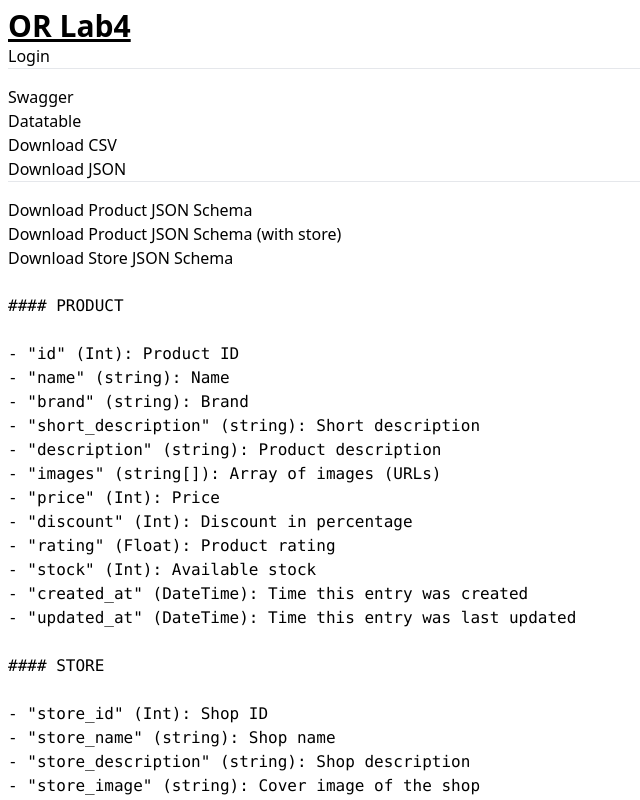
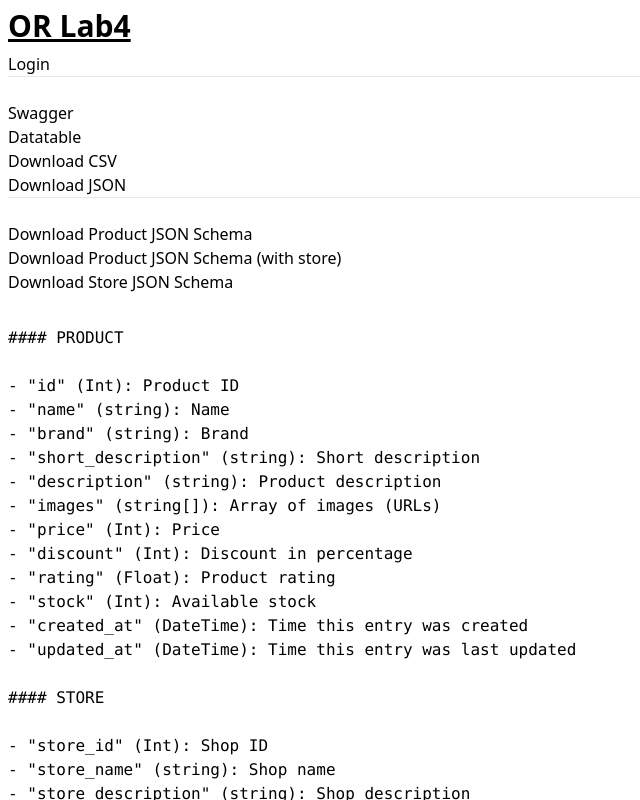
Before and after one commit to Zeko369/or-lab, a Next.js app: page / in a window 1280 px wide. Shown: the top 800 px of the page, without its empty margins (0-640 px from the left). Built offline with nearby package versions, Linux system fonts and the light colour scheme.

Commit message:
Bump next13.1 to use built in postcss

```diff
--- a/app/page.tsx
+++ b/app/page.tsx
@@ -2,23 +2,28 @@
 
 export default function Page() {
   return (
-    <div className="flex flex-col">
+    <div className="flex flex-col gap-2">
       <h1 className="text-3xl font-bold underline">OR Lab4</h1>
 
+      <div className="flex flex-col">
         <a href="/api/auth/login">Login</a>
+        <hr className="p-2" />
+      </div>
 
-      <hr className="p-2" />
-
+      <div className="flex flex-col">
         <Link href="/swagger">Swagger</Link>
         <Link href="/datatable">Datatable</Link>
         <a href="/products.csv">Download CSV</a>
         <a href="/products.json">Download JSON</a>
 
         <hr className="p-2" />
+      </div>
 
+      <div className="flex flex-col">
         <a href="/schema/product.json">Download Product JSON Schema</a>
         <a href="/schema/fullProduct.json">Download Product JSON Schema (with store)</a>
         <a href="/schema/store.json">Download Store JSON Schema</a>
+      </div>
 
       <code style={{ whiteSpace: "pre" }}>
         {`
```
Also changed, not shown: package.json (+7 -7 lines), 1 other file (tests, documents, lock files or other folders). Lines whose indentation alone changed are shown as unchanged.
